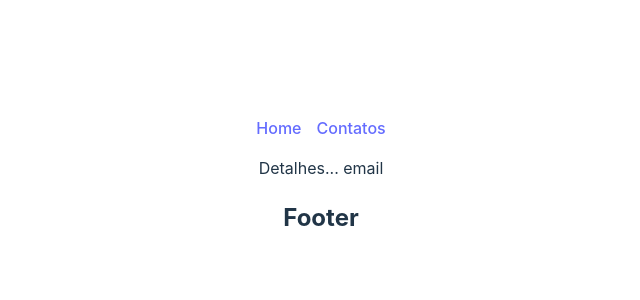
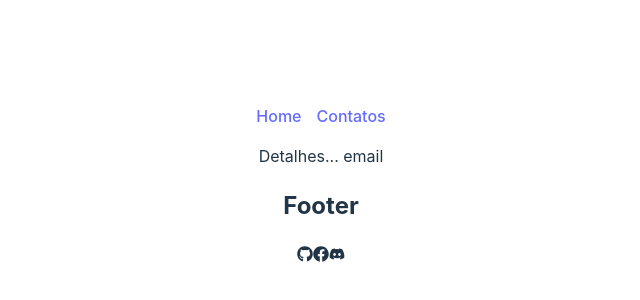
Before and after one commit to AlexSimao/react-js, a React app in the folder Exercicios/ex-003/: page /contact/email in a window 1280 px wide. Shown: the part 214-514 px from the top of the page, without its empty margins (319-959 px from the left). Built offline with nearby package versions, Linux system fonts and the light colour scheme; the HTML template or start-up script is replaced by a standard one.

Commit message:
Utilizando react-icons

```diff
--- a/Exercicios/ex-003/package.json
+++ b/Exercicios/ex-003/package.json
@@ -12,6 +12,7 @@
   "dependencies": {
     "react": "^18.2.0",
     "react-dom": "^18.2.0",
+    "react-icons": "^4.12.0",
     "react-router-dom": "^6.19.0"
   },
   "devDependencies": {
--- a/Exercicios/ex-003/src/App.jsx
+++ b/Exercicios/ex-003/src/App.jsx
@@ -1,6 +1,7 @@
 import "./App.css";
 import { Outlet } from "react-router-dom";
 import Navbar from "./component/NavBar";
+import { FaGithub, FaFacebook, FaDiscord } from "react-icons/fa";
 
 function App() {
   return (
@@ -8,6 +9,9 @@ function App() {
       <Navbar />
       <Outlet />
       <h2>Footer</h2>
+      <FaGithub />
+      <FaFacebook />
+      <FaDiscord />
     </>
   );
 }
--- a/Exercicios/ex-003/src/routes/ContactDetails.jsx
+++ b/Exercicios/ex-003/src/routes/ContactDetails.jsx
@@ -1,7 +1,7 @@
 import { useParams } from "react-router-dom";
 
 function ContactDetails() {
-  const {id} = useParams()
+  const { id } = useParams();
   return (
     <div>
       <p>Detalhes... {id}</p>
```
Also changed, not shown: 1 other file (tests, documents, lock files or other folders).
